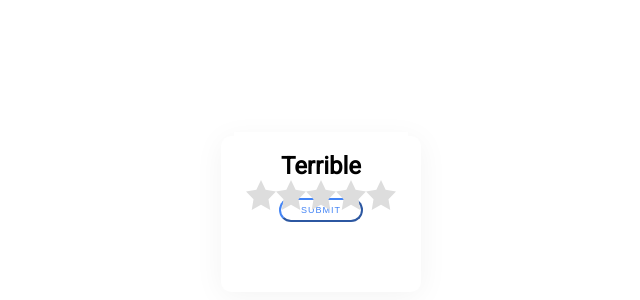
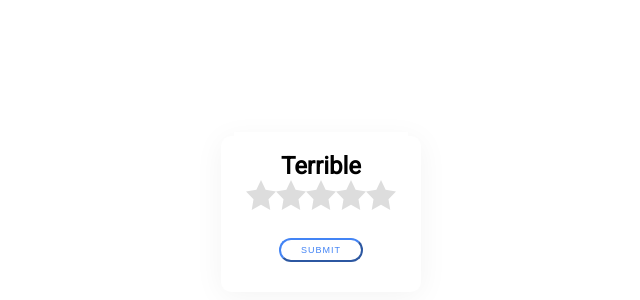
Before and after one commit to Hariprasath0708/Midtrans, a plain HTML site: page index.html in a window 1280 px wide. Shown: the part 228-528 px from the top of the page, without its empty margins (319-959 px from the left). Drawn offline with nearby package versions, Linux system fonts and the light colour scheme.

Commit message:
Update index.html

```diff
--- a/index.html
+++ b/index.html
@@ -38,7 +38,7 @@ body {
           position:absolute;
           text-align:center;
           width:100%;
-          bottom:340px;
+          bottom:300px;
          padding: 10px 100px;
                     }
           button{
```
